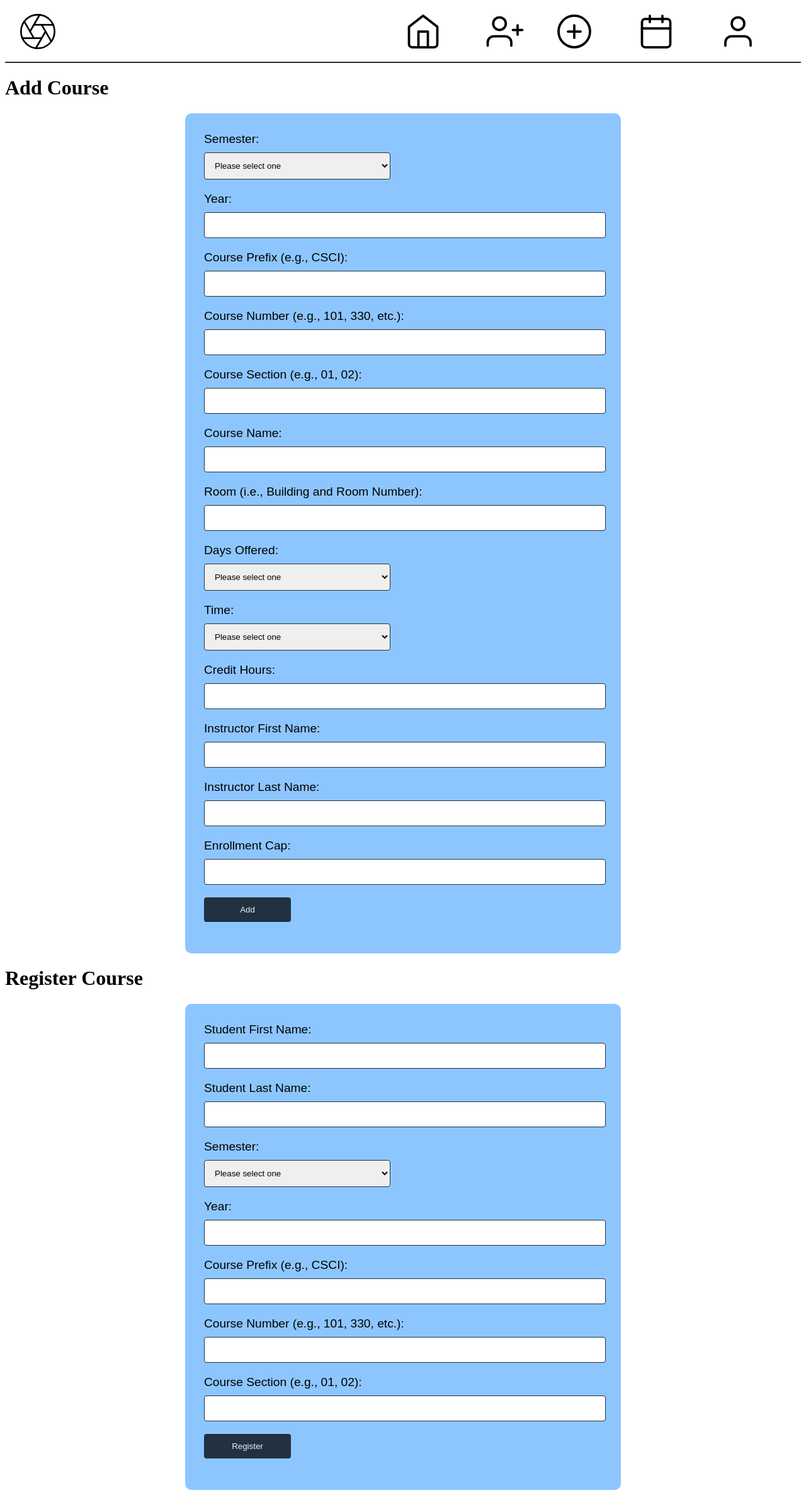
After one commit to Grant-Howard-32/Web-Design-Group-Project, a PHP site: page /addCourse.html in a window 1280 px wide. The commit adds this page. Shown: the whole page at 63% size. Run offline with PHP 8.4, Linux system fonts and the light colour scheme.

Commit message:
Add register/add/drop course pages

```diff
--- /dev/null
+++ b/addCourse.html
@@ -0,0 +1,147 @@
+<!DOCTYPE html>
+<html>
+  <head>
+    <title>Add Course Page</title>
+    <link rel="stylesheet" type="text/css" href="styles.css">
+  </head>
+  <body>
+    <nav>
+      <div class="logo">
+        <a href="#">
+          <img src="Icons/aperture.svg">
+        </a>
+      </div>
+      <div class="menu">
+        <a href="home.html">
+          <img src="Icons/home.svg">
+        </a>
+        <a href="users.html">
+          <img src="Icons/user-plus.svg">
+        </a>
+        <div class="dropdown">
+          <img src="Icons/plus-circle.svg">
+          <div class="dropdown-content">
+            <a href="addCourse.html">Add Course</a>
+            <a href="registerCourse.html">Register Course</a>
+            <a href="dropCourse.html">Drop Course</a>
+          </div>
+        </div>
+        <a href="schedule.html">
+          <img src="Icons/calendar.svg">
+        </a>
+        <a href="#">
+          <img src="Icons/user.svg">
+        </a>
+      </div>
+    </nav>
+    <h1>Add Course</h1>
+    <div class="form_container">
+      <form onsubmit="return validateForm()" action="addCourse.php" method="post">
+        <label for="semester">Semester:</label>
+        <select id="semester" name="semester" required>
+          <option value="">Please select one</option>
+          <option value="Spring">Spring</option>
+          <option value="Summer">Summer</option>
+          <option value="Fall">Fall</option>
+        </select>
+
+        <label for="year">Year:</label>
+        <input type="number" id="year" name="year" oninput="restrictNameInput(this)" required>
+
+        <label for="course_prefix">Course Prefix (e.g., CSCI):</label>
+        <input type="text" id="course_prefix" name="course_prefix" oninput="restrictNameInput(this)" max="50" required>
+
+        <label for="course_number">Course Number (e.g., 101, 330, etc.):</label>
+        <input type="number" id="course_number" name="course_number" oninput="restrictNameInput(this)" required>
+
+        <label for="course_section">Course Section (e.g., 01, 02):</label>
+        <input type="number" id="course_section" name="course_section" oninput="restrictNameInput(this)" required>
+
+        <label for="course_name">Course Name:</label>
+        <input type="text" id="course_name" name="course_name" oninput="restrictNameInput(this)" max="50" required>
+
+        <label for="course_room">Room (i.e., Building and Room Number):</label>
+        <input type="text" id="course_room" name="course_room" oninput="restrictNameInput(this)" max="50" required>
+
+        <label for="days_offered">Days Offered:</label>
+        <select id="days_offered" name="days_offered" required>
+          <option value="">Please select one</option>
+          <option value="MWF">Monday, Wednesday, Friday</option>
+          <option value="TTH">Tuesday, Thursday</option>
+          <option value="M">Monday</option>
+          <option value="T">Tuesday</option>
+          <option value="W">Wednesday</option>
+          <option value="TH">Thursday</option>
+        </select>
+
+
+        <label for="time">Time:</label>
+        <select id="time" name="time" required>
+          <option value="">Please select one</option>
+          <option value="8_850">8:00 AM to 8:50 AM</option>
+          <option value="9_950">9:00 AM to 9:50 AM</option>
+          <option value="10_1050">10:00 AM to 10:50 AM</option>
+          <option value="11_1150">11:00 AM to 11:50 AM</option>
+          <option value="12_1250">12:00 PM to 12:50 PM</option>
+          <option value="1_150">1:00 PM to 1:50 PM</option>
+          <option value="2_250">2:00 PM to 2:50 PM</option>
+          <option value="3_350">3:00 PM to 3:50 PM</option>
+          <option value="8_915">8:00 AM to 9:15 AM</option>
+          <option value="930_1045">9:30 AM to 10:45 AM</option>
+          <option value="11_1215">11:00 AM to 12:15 PM</option>
+          <option value="1_215">1:00 PM to 2:15 PM</option>
+          <option value="230_345">2:30 PM to 3:45 PM</option>
+          <option value="1_4">1:00 PM to 4:00 PM</option>
+          <option value="2_5">2:00 PM to 5:00 PM</option>
+          <option value="7_930">7:00 PM to 9:30 PM</option>
+        </select>
+
+        <label for="credit_hours">Credit Hours:</label>
+        <input type="number" id="credit_hours" name="credit_hours" oninput="restrictNameInput(this)" required>
+
+        <label for="instructor_first_name">Instructor First Name:</label>
+        <input type="text" id="instructor_first_name" name="instructor_first_name" oninput="restrictNameInput(this)" max="50" required>
+
+        <label for="instructor_last_name">Instructor Last Name:</label>
+        <input type="text" id="instructor_last_name" name="instructor_last_name" oninput="restrictNameInput(this)" max="50" required>
+
+        <label for="enrollment_cap">Enrollment Cap:</label>
+        <input type="number" id="enrollment_cap" name="enrollment_cap" oninput="restrictNameInput(this)" required>
+
+        <input type="submit" value="Add">
+      </form>
+    </div>
+    <h1>Register Course</h1>
+    <div class="form_container">
+      <form onsubmit="return validateForm()" action="addCourse.php" method="post">
+        <label for="student_first_name">Student First Name:</label>
+        <input type="text" id="student_first_name" name="student_first_name" oninput="restrictNameInput(this)" max="50" required>
+
+        <label for="student_first_name">Student Last Name:</label>
+        <input type="text" id="student_first_name" name="student_first_name" oninput="restrictNameInput(this)" max="50" required>
+
+        <label for="semester">Semester:</label>
+        <select id="semester" name="semester" required>
+          <option value="">Please select one</option>
+          <option value="Spring">Spring</option>
+          <option value="Summer">Summer</option>
+          <option value="Fall">Fall</option>
+        </select>
+
+        <label for="year">Year:</label>
+        <input type="number" id="year" name="year" oninput="restrictNameInput(this)" required>
+
+        <label for="course_prefix">Course Prefix (e.g., CSCI):</label>
+        <input type="text" id="course_prefix" name="course_prefix" oninput="restrictNameInput(this)" max="50" required>
+
+        <label for="course_number">Course Number (e.g., 101, 330, etc.):</label>
+        <input type="number" id="course_number" name="course_number" oninput="restrictNameInput(this)" required>
+
+        <label for="course_section">Course Section (e.g., 01, 02):</label>
+        <input type="number" id="course_section" name="course_section" oninput="restrictNameInput(this)" required>
+
+        <input type="submit" value="Register">
+      </form>
+    </div>
+  </body>
+</html>
--- a/styles.css
+++ b/styles.css
@@ -116,3 +116,33 @@ nav .menu a:before {
 nav .menu a:hover:before {
   width: 25%;
 }
+
+.dropdown {
+  color: #22313f;
+  font-size: xx-large;
+  text-decoration: none;
+  margin-right: auto;
+  padding-right: 50px;
+}
+
+/* Dropdown Content (Hidden by Default) */
+.dropdown-content {
+  background-color: #e4f1fe;
+  display: none;
+  position: absolute;
+  min-width: 160px;
+  box-shadow: 0px 8px 16px 0px rgba(0,0,0,0.2);
+  z-index: 1;
+}
+
+/* Links inside the dropdown */
+.dropdown-content a {
+  padding: 12px 16px;
+  text-decoration: none;
+  display: block;
+}
+
+.dropdown-content a:hover {background-color: #e4f1fe;}
+
+/* Show the dropdown menu on hover */
+.dropdown:hover .dropdown-content {display: block;}
```
Also changed, not shown: courses.html (deleted, +0 -34 lines), dropCourse.html (added, +70 -0 lines), home.html (+7 -2 lines), registerCourse.html (added, +70 -0 lines), schedule.html (+7 -2 lines), users.html (+7 -2 lines).
